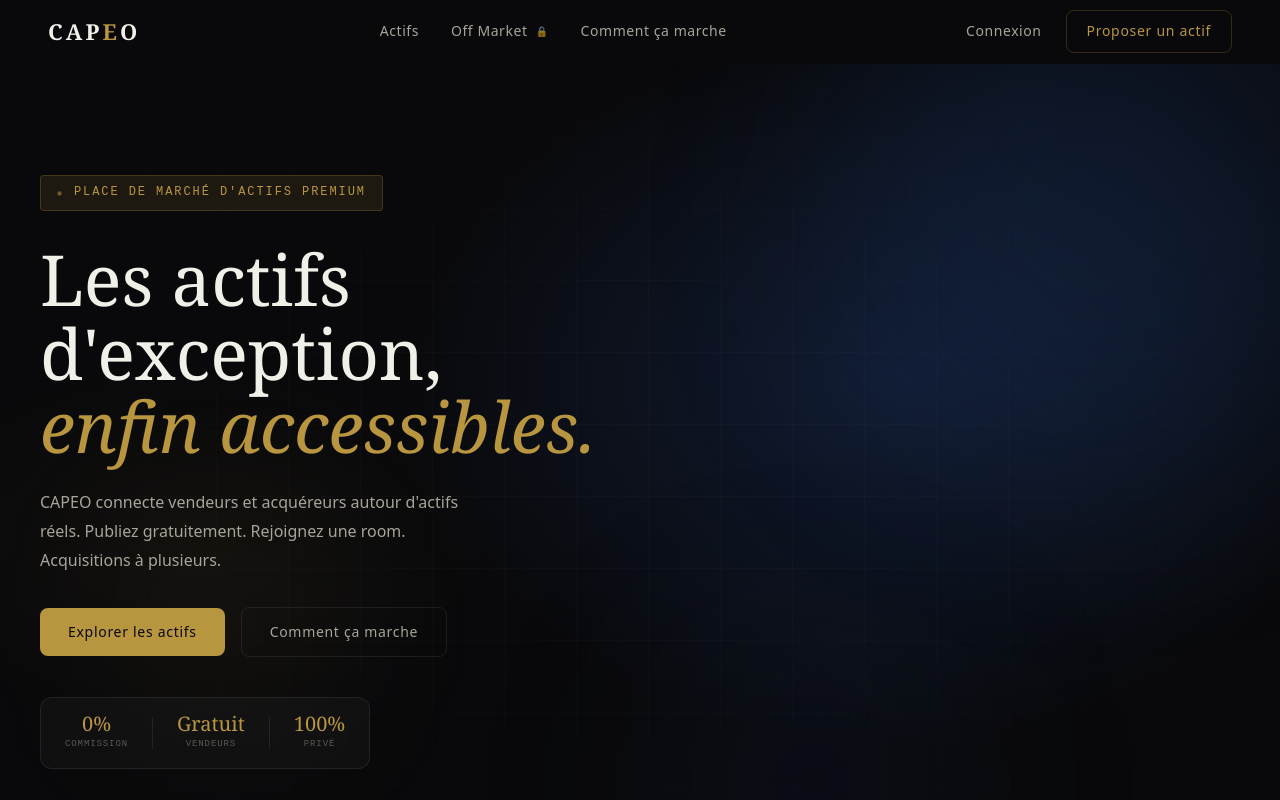
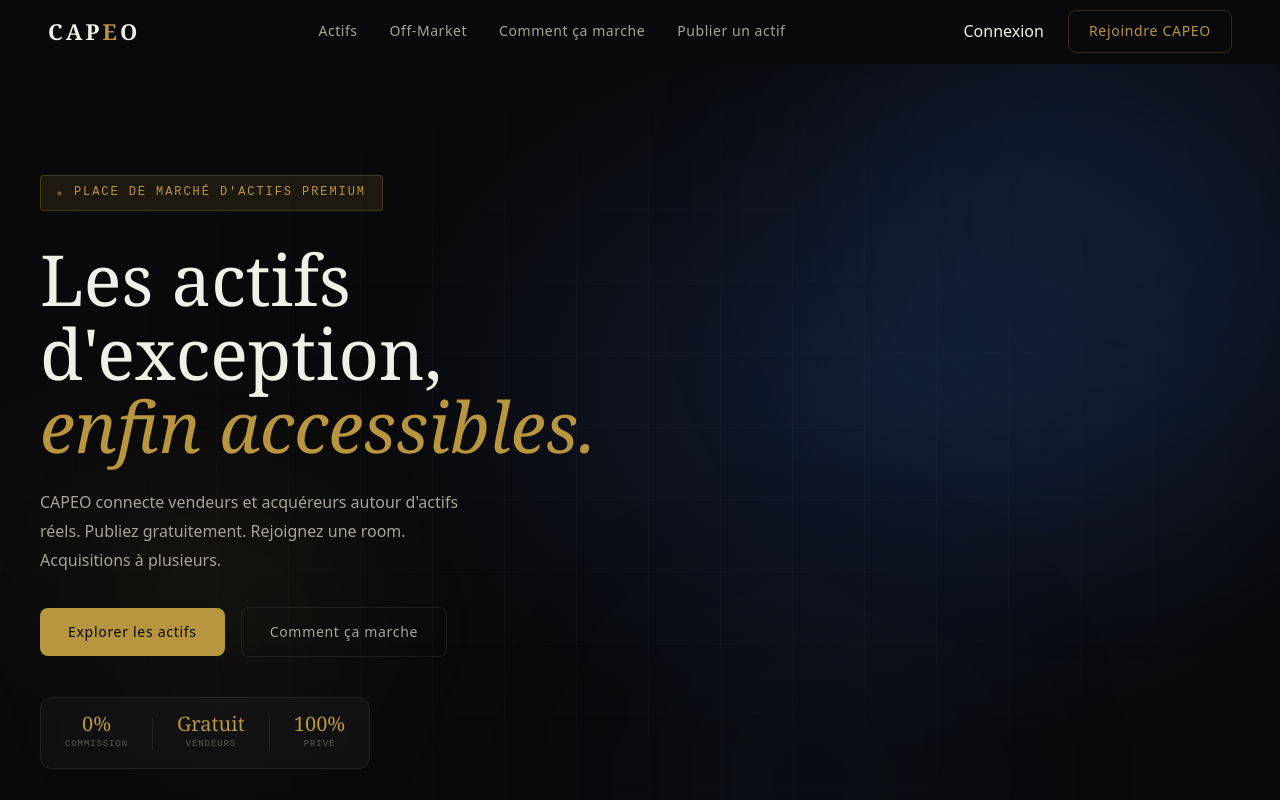
Before and after one commit to devcapeo/CAPEO, a React (Vite) app: page / in a window 1280 px wide. Shown: the top 800 px of the page. Built offline with nearby package versions, Linux system fonts and the light colour scheme.

Commit message:
Update Header.jsx

```diff
--- a/src/components/layout/Header/Header.jsx
+++ b/src/components/layout/Header/Header.jsx
@@ -1,78 +1,77 @@
 /* ============================================
-   CAPEO — HEADER
-   Navigation principale présente sur toutes
-   les pages. Fixe en haut, glassmorphisme.
-   Contient : logo, nav, CTA "Proposer un actif"
-   et lien connexion/dashboard selon auth.
+   CAPEO — HEADER V2
+   Logo CAP(E)O avec E doré.
+   Bouton "Rejoindre CAPEO" en CTA.
+   Item actif surligné en or dans la nav.
+   Burger mobile responsive.
    ============================================ */
 
 import { useState, useEffect } from 'react'
 import { Link, useLocation } from 'react-router-dom'
 import './Header.css'
 
+const NAV_LINKS = [
+  { to: '/actifs',            label: 'Actifs' },
+  { to: '/off-market',        label: 'Off-Market' },
+  { to: '/comment-ca-marche', label: 'Comment ça marche' },
+  { to: '/proposer-un-actif', label: 'Publier un actif' },
+]
+
 export default function Header() {
   const [scrolled, setScrolled] = useState(false)
   const [menuOpen, setMenuOpen] = useState(false)
   const location = useLocation()
 
-     // Détecte le scroll pour renforcer le fond du header
   useEffect(() => {
-       const handleScroll = () => setScrolled(window.scrollY > 40)
-       window.addEventListener('scroll', handleScroll)
+    const handleScroll = () => setScrolled(window.scrollY > 20)
+    window.addEventListener('scroll', handleScroll, { passive: true })
     return () => window.removeEventListener('scroll', handleScroll)
   }, [])
 
-     // Ferme le menu mobile à chaque changement de page
   useEffect(() => {
     setMenuOpen(false)
   }, [location])
 
-     // Vérifie si un lien est actif
-     const isActive = (path) => location.pathname === path
+  useEffect(() => {
+    document.body.style.overflow = menuOpen ? 'hidden' : ''
+    return () => { document.body.style.overflow = '' }
+  }, [menuOpen])
+
+  const isActive = (to) => location.pathname === to
 
   return (
     <header className={`header ${scrolled ? 'header--scrolled' : ''}`}>
       <div className="header__inner">
 
-           {/* ── LOGO ── */}
+        {/* Logo */}
         <Link to="/" className="header__logo">
           CAP<span>E</span>O
         </Link>
 
-           {/* ── NAVIGATION DESKTOP ── */}
+        {/* Nav desktop */}
         <nav className="header__nav">
+          {NAV_LINKS.map((link) => (
             <Link
-               to="/actifs"
-               className={`header__link ${isActive('/actifs') ? 'header__link--active' : ''}`}
+              key={link.to}
+              to={link.to}
+              className={`header__link ${isActive(link.to) ? 'header__link--active' : ''}`}
             >
-               Actifs
+              {link.label}
             </Link>
-             <Link
-               to="/off-market"
-               className={`header__link ${isActive('/off-market') ? 'header__link--active' : ''}`}
-             >
-               Off Market
-               <span className="header__lock">🔒</span>
-             </Link>
-             <Link
-               to="/comment-ca-marche"
-               className={`header__link ${isActive('/comment-ca-marche') ? 'header__link--active' : ''}`}
-             >
-               Comment ça marche
-             </Link>
+          ))}
         </nav>
 
-           {/* ── ACTIONS DESKTOP ── */}
+        {/* Actions desktop */}
         <div className="header__actions">
-             <Link to="/connexion" className="header__link">
+          <Link to="/connexion" className="header__login">
             Connexion
           </Link>
-             <Link to="/proposer-un-actif" className="header__cta">
-               Proposer un actif
+          <Link to="/inscription" className="header__cta">
+            Rejoindre CAPEO
           </Link>
         </div>
 
-           {/* ── BURGER MOBILE ── */}
+        {/* Burger mobile */}
         <button
           className={`header__burger ${menuOpen ? 'header__burger--open' : ''}`}
           onClick={() => setMenuOpen(!menuOpen)}
@@ -85,13 +84,27 @@
 
       </div>
 
-         {/* ── MENU MOBILE ── */}
+      {/* Menu mobile */}
       <div className={`header__mobile ${menuOpen ? 'header__mobile--open' : ''}`}>
-           <Link to="/actifs"            className="header__mobile-link">Actifs</Link>
-           <Link to="/off-market"        className="header__mobile-link">Off Market 🔒</Link>
-           <Link to="/comment-ca-marche" className="header__mobile-link">Comment ça marche</Link>
-           <Link to="/connexion"         className="header__mobile-link">Connexion</Link>
-           <Link to="/proposer-un-actif" className="header__mobile-cta">Proposer un actif</Link>
+        <nav className="header__mobile-nav">
+          {NAV_LINKS.map((link) => (
+            <Link
+              key={link.to}
+              to={link.to}
+              className={`header__mobile-link ${isActive(link.to) ? 'header__mobile-link--active' : ''}`}
+            >
+              {link.label}
+            </Link>
+          ))}
+        </nav>
+        <div className="header__mobile-actions">
+          <Link to="/connexion" className="header__mobile-login">
+            Connexion
+          </Link>
+          <Link to="/inscription" className="header__mobile-cta">
+            Rejoindre CAPEO
+          </Link>
+        </div>
       </div>
 
     </header>
```
Lines whose indentation alone changed are shown as unchanged.
